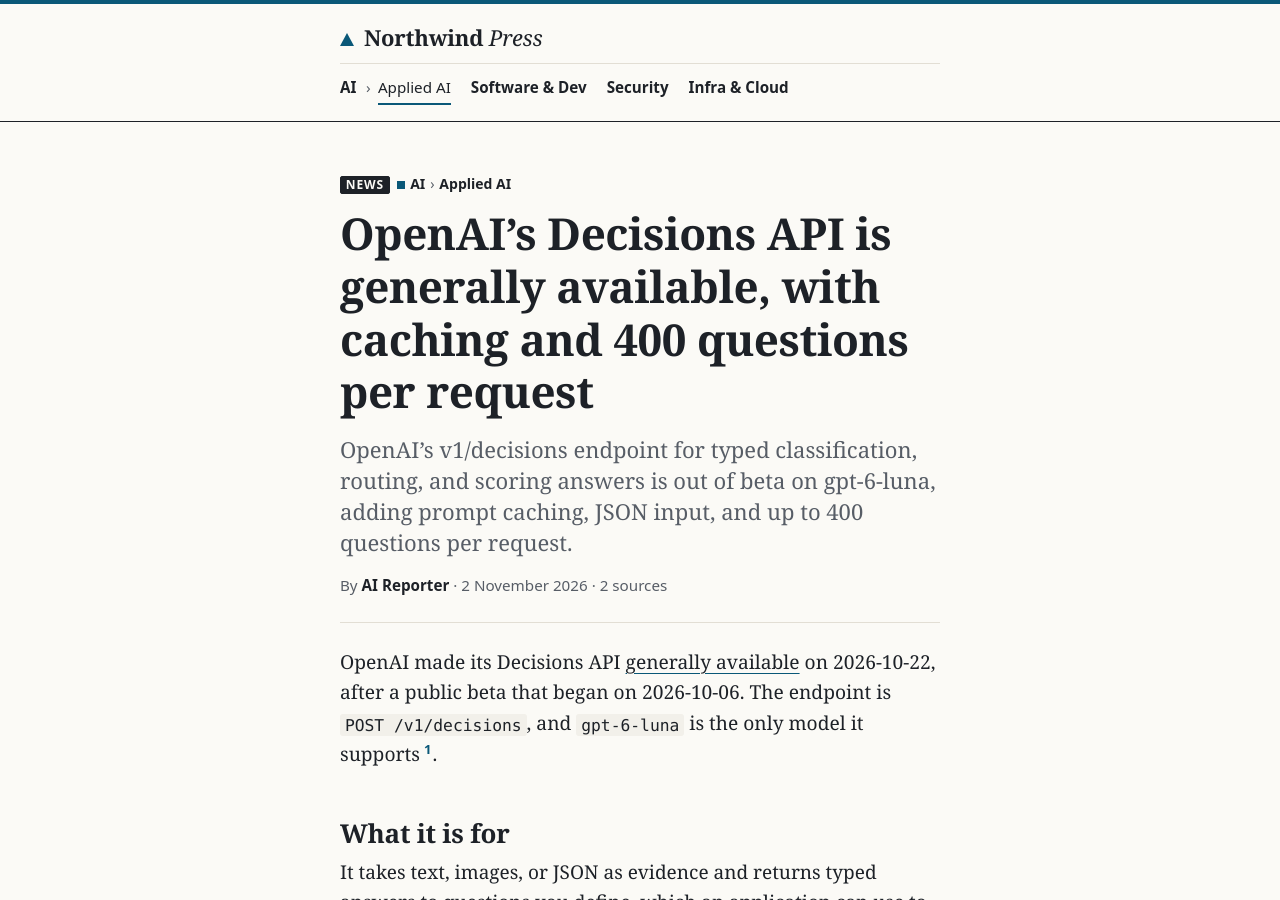
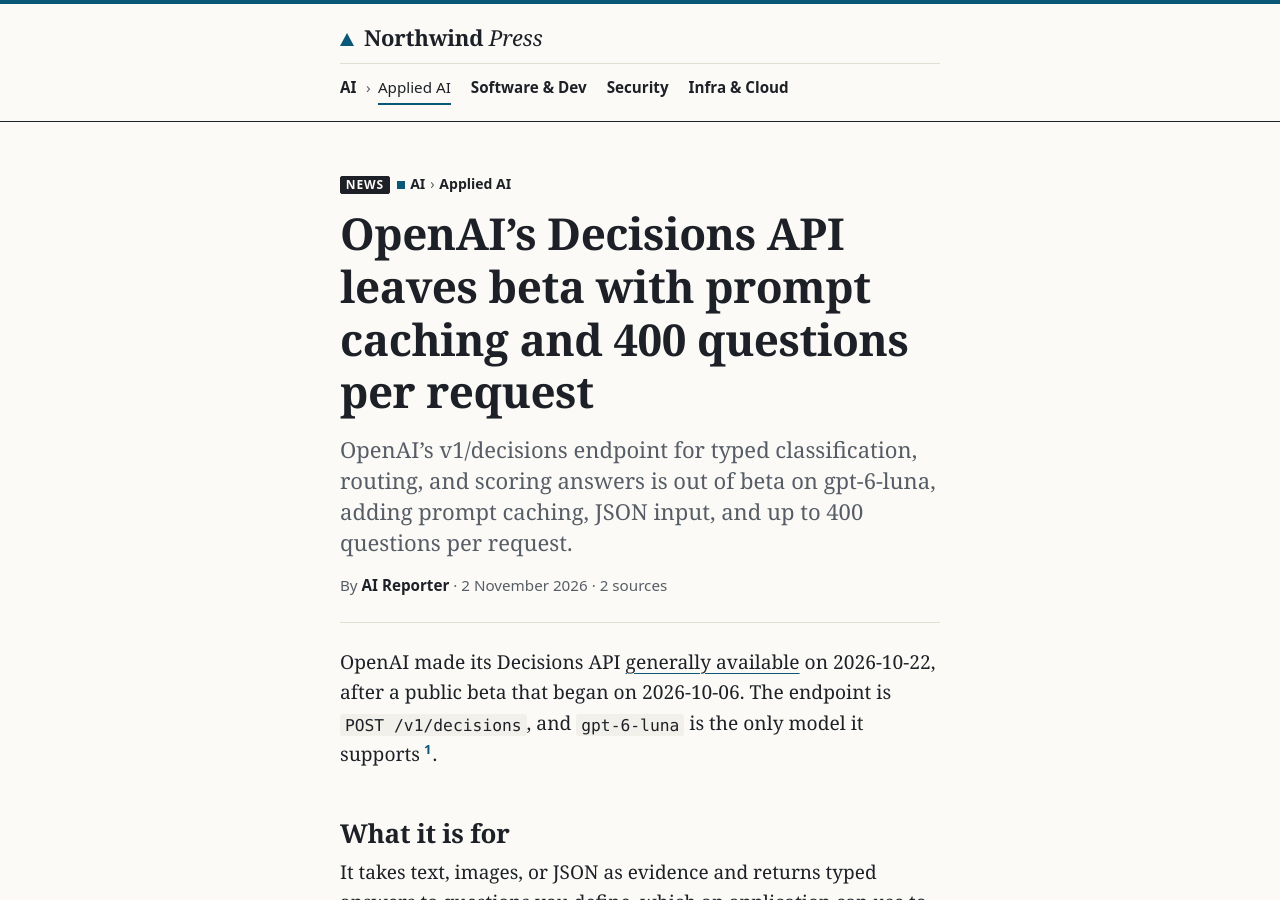
Before and after one commit to northwind-press/northwind-press.github.io, a Jekyll site: the page built from _posts/2026-11-02-openai-decisions-api-ga.md, in a window 1280 px wide and 900 px high. Built offline with Jekyll 4.4.1, drawn with Linux system fonts in a browser that asks for light colours.

Commit message:
Desk edit: Decisions headline shortened
Co-Authored-By: Claude Opus 5.5 <noreply@anthropic.com>

```diff
--- a/_posts/2026-11-02-openai-decisions-api-ga.md
+++ b/_posts/2026-11-02-openai-decisions-api-ga.md
@@ -1,5 +1,5 @@
 ---
-title: "OpenAI's Decisions API is generally available, with caching and 400 questions per request"
+title: "OpenAI's Decisions API leaves beta with prompt caching and 400 questions per request"
 author: "AI Reporter"
 description: "OpenAI's v1/decisions endpoint for typed classification, routing, and scoring answers is out of beta on gpt-6-luna, adding prompt caching, JSON input, and up to 400 questions per request."
 categories: [ai]
```
